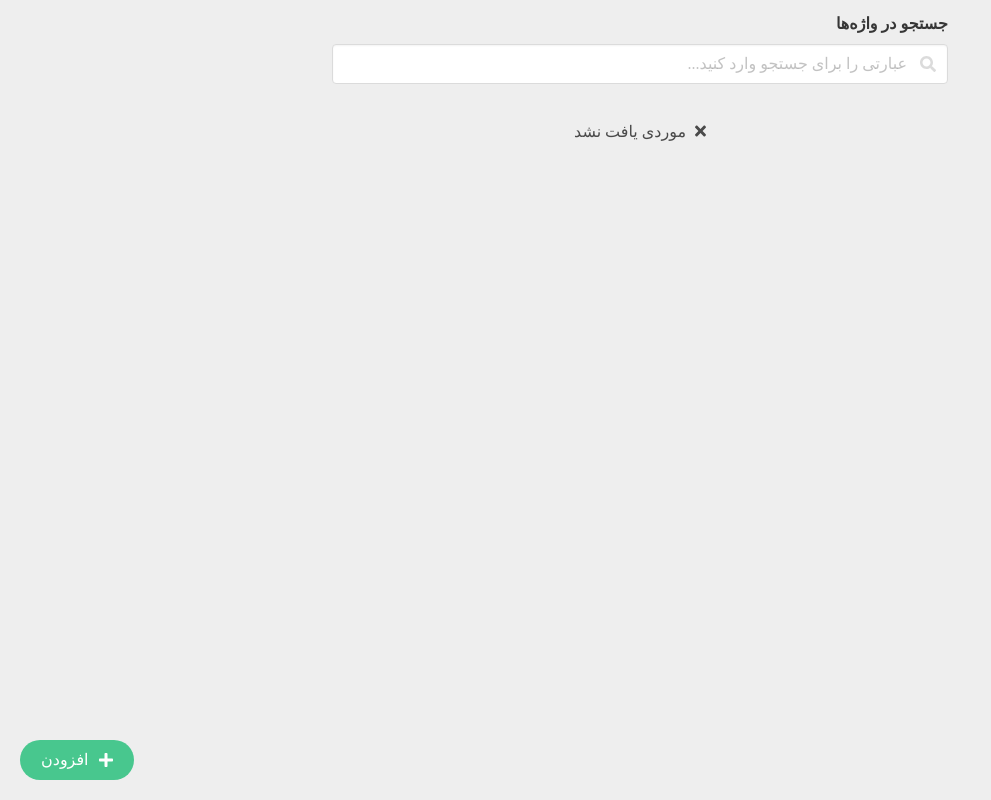
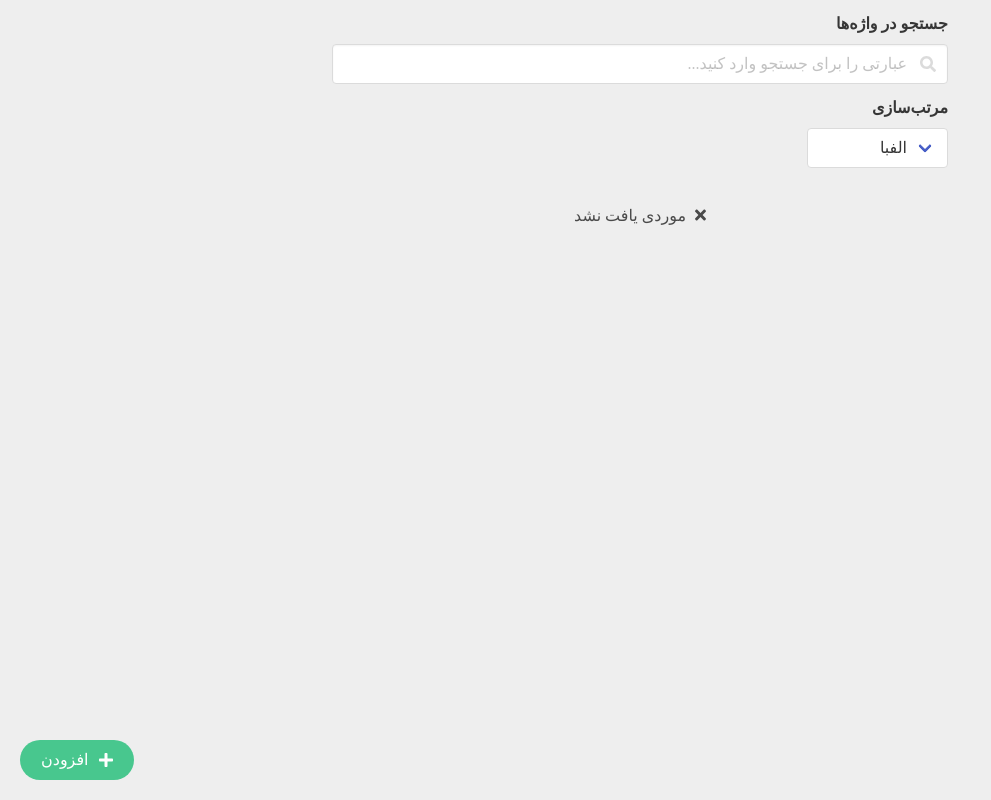
Before and after one commit to amiryxe/vanilla-js-glossary, a website built with webpack: page public/index.html in a window 1280 px wide. Shown: the whole page, without its empty margins (0-991 px from the left). Built offline with nearby package versions, Linux system fonts and the light colour scheme; a web font is replaced by a local one.

Commit message:
create sort select element

```diff
--- a/public/index.html
+++ b/public/index.html
@@ -116,6 +116,20 @@
         </div>
       </div>
 
+      <div class="field">
+        <label class="label">مرتب‌سازی</label>
+        <div class="control has-text-right">
+          <div class="select">
+            <select>
+              <option>الفبا</option>
+              <option>زمان ایجاد</option>
+              <option>زمان ویرایش</option>
+            </select>
+          </div>
+        </div>
+      </div>
+
+
       <br />
 
       <div id="words_list">
--- a/src/styles/main.scss
+++ b/src/styles/main.scss
@@ -4,7 +4,8 @@ html {
 
 body,
 input,
-button {
+button,
+select {
   font-family: 'Vazir';
 }
 
```
